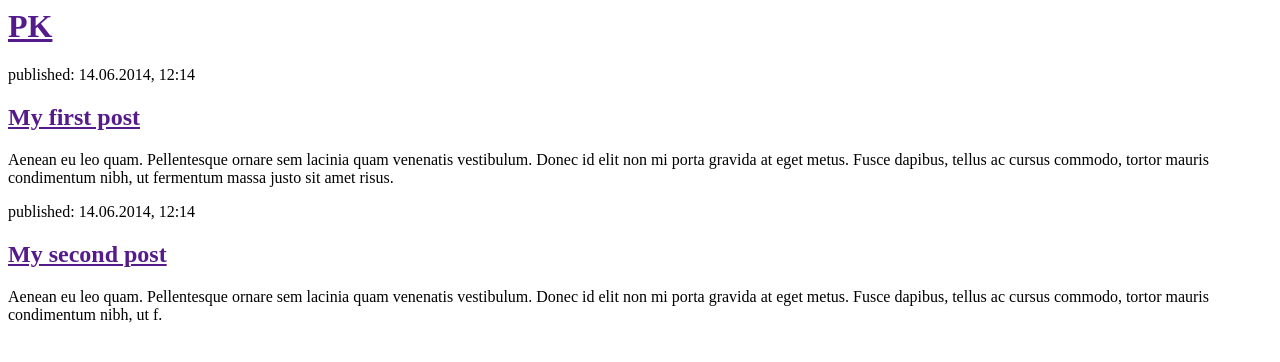
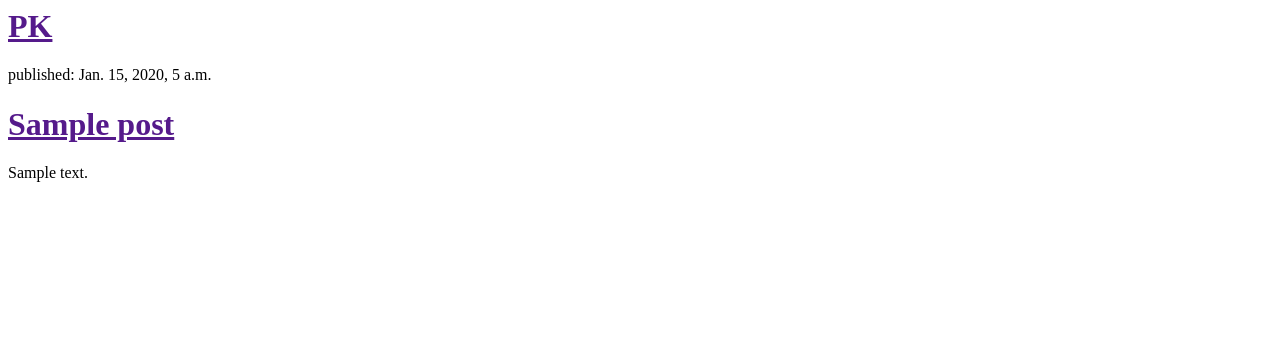
Before and after one commit to PrekshaK/learning, a Django app: template blog/templates/blog/post_list.html in a window 1280 px wide. Shown: the top 362 px of the page. Run offline with Django 3.2, Linux system fonts and the light colour scheme; the template is opened without the code that fills it: values that come from a table or form of the project are taken from there, others are empty; tables that the repository leaves empty hold one stand-in row (values such as "Sample post").

Commit message:
templates

```diff
--- a/blog/templates/blog/post_list.html
+++ b/blog/templates/blog/post_list.html
@@ -6,17 +6,13 @@
         <div>
             <h1><a href="">PK</a></h1>
         </div>
+        {% for post in posts %}
+            <div>
+                <p>published: {{post.published_date}} </p>
+                <h1><a href="">{{post.title}}</a></h1>
+                <p>{{post.text|linebreaks}}</p>
+            </div>
+            {% endfor %}
 
-        <div>
-            <p>published: 14.06.2014, 12:14</p>
-            <h2><a href="">My first post</a></h2>
-            <p>Aenean eu leo quam. Pellentesque ornare sem lacinia quam venenatis vestibulum. Donec id elit non mi porta gravida at eget metus. Fusce dapibus, tellus ac cursus commodo, tortor mauris condimentum nibh, ut fermentum massa justo sit amet risus.</p>
-        </div>
-
-        <div>
-            <p>published: 14.06.2014, 12:14</p>
-            <h2><a href="">My second post</a></h2>
-            <p>Aenean eu leo quam. Pellentesque ornare sem lacinia quam venenatis vestibulum. Donec id elit non mi porta gravida at eget metus. Fusce dapibus, tellus ac cursus commodo, tortor mauris condimentum nibh, ut f.</p>
-        </div>
     </body>
 </html>
--- a/mysite/urls.py
+++ b/mysite/urls.py
@@ -2,9 +2,6 @@ from django.conf.urls import include, url
 from django.contrib import admin
 
 urlpatterns = [
-    # Examples:
-     url(r'^admin/', include(admin.site.urls)),
-     url(r'', include('blog.urls')),
-
-
+    url(r'^admin/', include(admin.site.urls)),
+    url(r'', include('blog.urls')),
 ]
```
Also changed, not shown: blog/views.py (+5 -3 lines).
